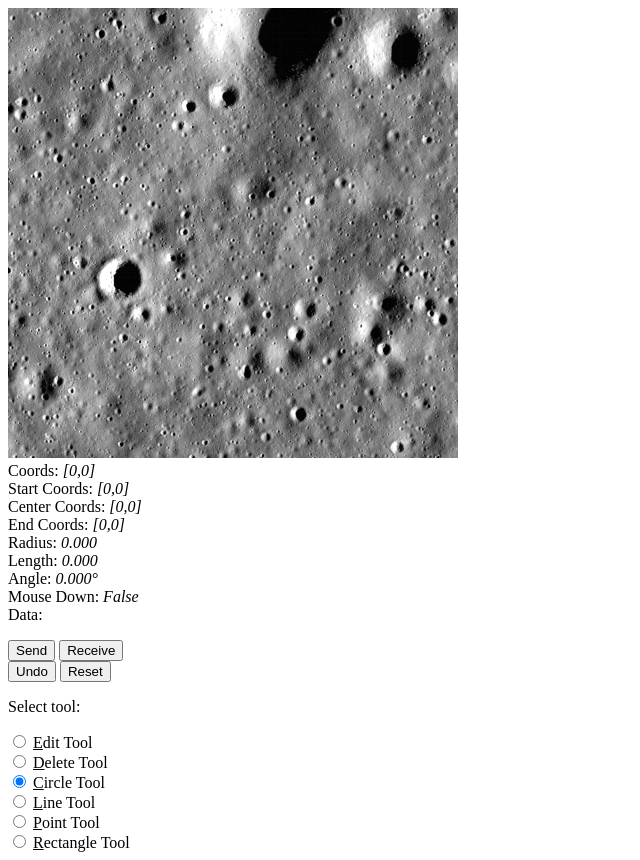
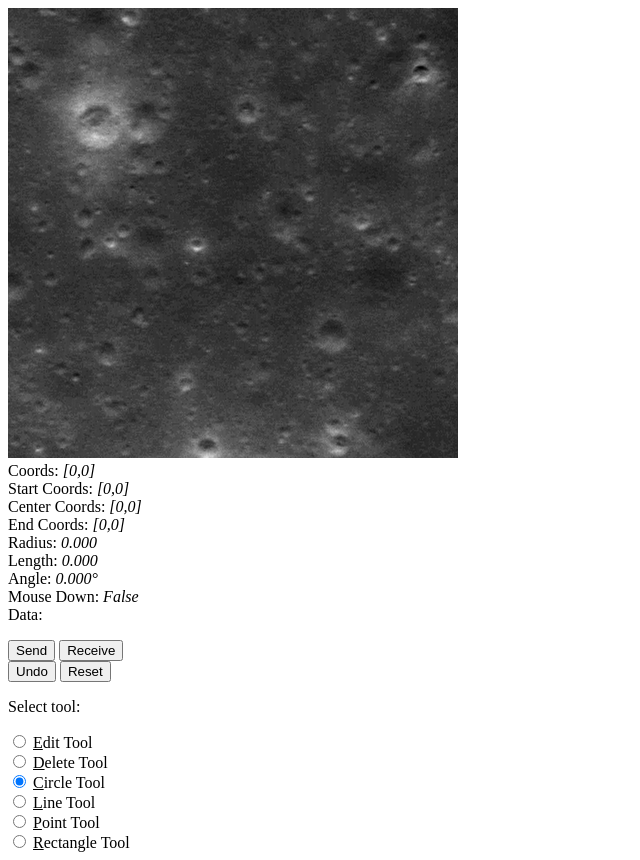
Before and after one commit to TheRealFakeAdmin/Canvas-Testing, a PHP site: page / in a window 1280 px wide. Shown: the whole page, without its empty margins (0-640 px from the left). Run offline with PHP 8.4, Linux system fonts and the light colour scheme.

Commit message:
Comment & Cursor

```diff
--- a/index.php
+++ b/index.php
@@ -3,7 +3,7 @@
     <head>
         <meta charset="UTF-8" />
         <title>Canvas Testing</title>
-        <link rel="icon" href="/favicon.svg" type="image/svg+xml">
+        <link rel="icon" href="favicon.png" type="image/png">
         <style>
             body {
                 -webkit-user-select: none;
@@ -12,8 +12,11 @@
                 user-select: none;
             }
             #canvas {
-                background: url("images/moon-tutorial-2.png");
+                background: url("images/00181.png");
                 background-size: 100%;
+            }
+            #canvas:hover {
+                cursor: crosshair;
             }
         </style>
     </head>
```
Also changed, not shown: canvas.js (+6 -4 lines), favicon.png (renamed from favicon.svg).
